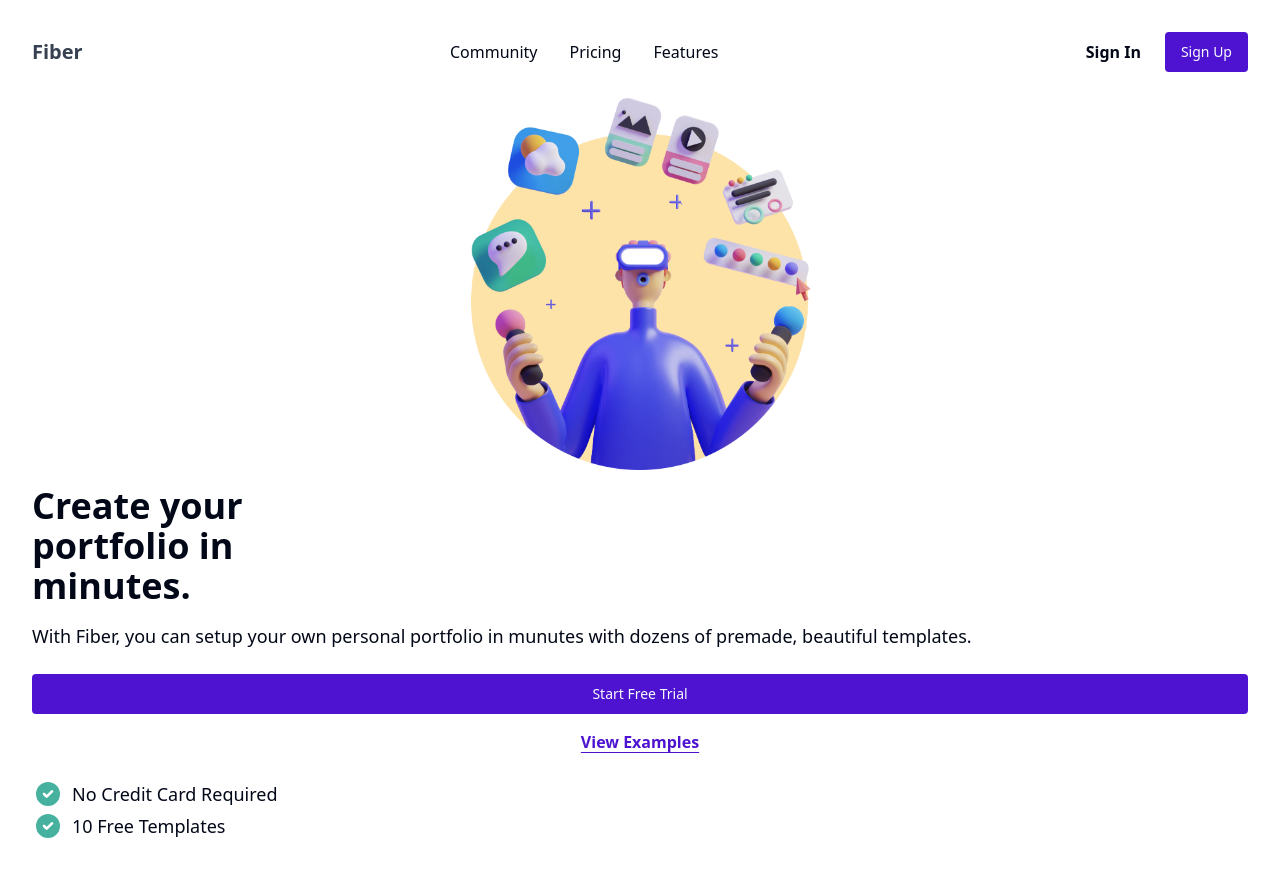
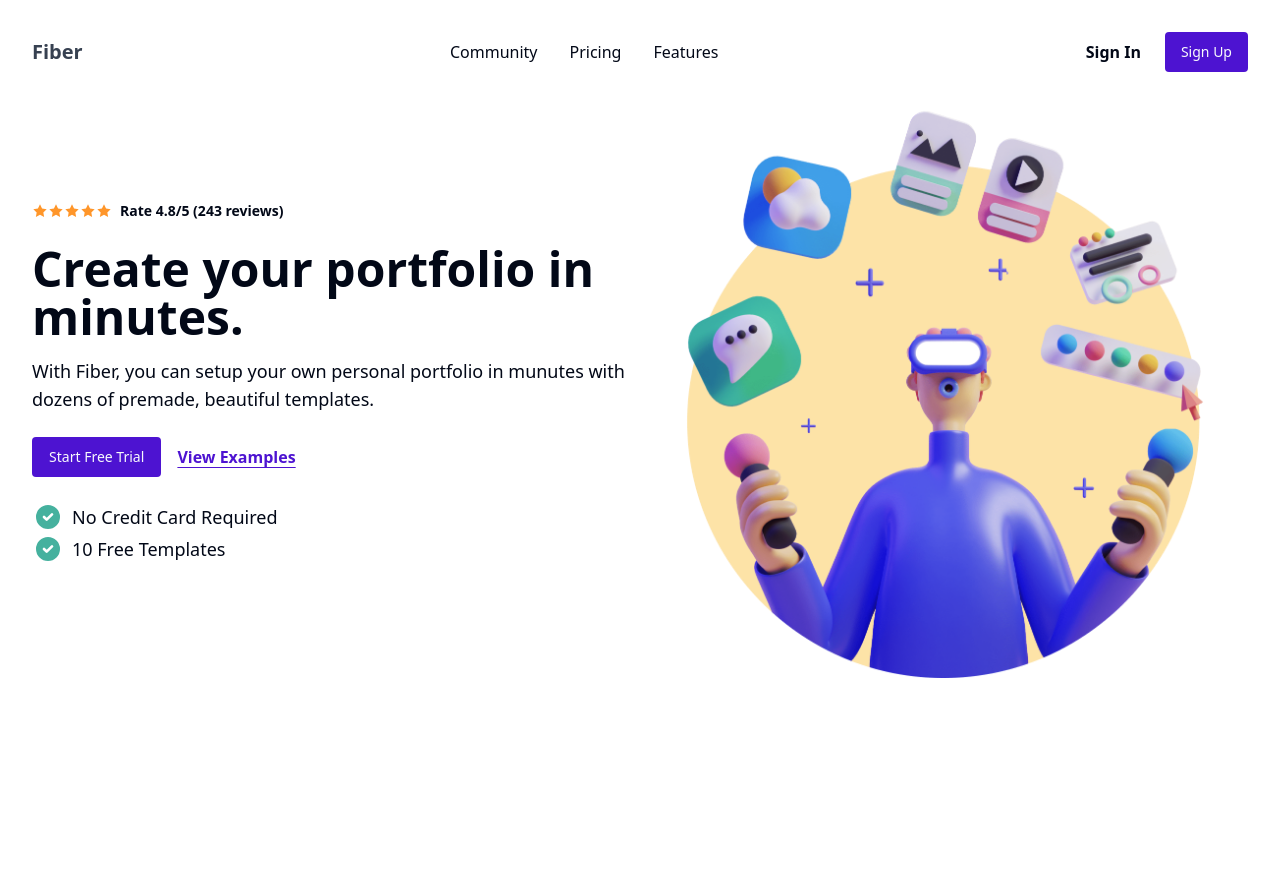
Before and after one commit to pmugasa/fiber-landing-page, a React (Vite) app: page / in a window 1280 px wide. After the commit the page ends 800 px from the top, so only its background shows below. Built offline with nearby package versions, Linux system fonts and the light colour scheme.

Commit message:
add desktop version of the hero section

```diff
--- a/src/App.jsx
+++ b/src/App.jsx
@@ -1,9 +1,9 @@
-import { Menu, CheckCircle2 } from 'lucide-react'
+import { Menu, CheckCircle2, Star } from 'lucide-react'
 import { Sheet, SheetContent, SheetTrigger } from '@/components/ui/sheet'
 import { Button } from '@/components/ui/button'
-import { buttonVariants } from '@/components/ui/button'
 
 const App = () => {
+  const ratings = [1, 2, 3, 4, 5]
   return (
     <>
       <main className=' w-full mx-auto max-w-screen-xl p-8'>
@@ -77,32 +77,39 @@ const App = () => {
             </div>
           </div>
         </nav>
-        <section id='hero' className='w-full '>
-          <div className=''>
-            <div className='flex items-center justify-center'>
+        <section id='hero' className='w-full mx-auto'>
+          <div className='sm:flex flex-row-reverse items-center justify-center'>
+            <div className='flex items-center justify-center sm:w-1/2 mx-auto'>
               <img
                 src='hero-Illustration.png'
                 alt='hero-image'
-                className='w-[400px]'
+                className='w-[400px] sm:w-[900px]'
               />
             </div>
+            <div className='w-full sm:w-1/2'>
               <div className='mt-4'>
-              <h1 className='font-bold text-4xl text-left'>
-                Create your <br />
-                portfolio in <br /> minutes.
+                <div className='sm:flex text-sm items-center justify-start mb-6 hidden'>
+                  {ratings.map((item) => (
+                    <Star size={16} fill='#FF962A' strokeWidth={0} key={item} />
+                  ))}
+                  <p className='font-semibold ml-2'>Rate 4.8/5 (243 reviews)</p>
+                </div>
+                <h1 className='font-bold text-4xl sm:text-5xl  text-left'>
+                  Create your portfolio in minutes.
                 </h1>
                 <p className='text-lg mt-4'>
-                With Fiber, you can setup your own personal portfolio in munutes
-                with dozens of premade, beautiful templates.
+                  With Fiber, you can setup your own personal portfolio in
+                  munutes with dozens of premade, beautiful templates.
                 </p>
               </div>
-            <div className='mt-6 text-center'>
-              <Button className='bg-primary rounded w-full mb-4'>
+              <div className='mt-6 text-center sm:flex items-center space-x-4'>
+                <Button className='bg-primary rounded w-full sm:w-40  hover:bg-purple-800 mb-6 sm:mb-0'>
                   Start Free Trial
                 </Button>
+
                 <a
                   href='#'
-                className='text-center font-bold underline underline-offset-4 text-primary text-'
+                  className='text-center sm:text-left font-bold underline underline-offset-4 text-primary sm:w-full'
                 >
                   View Examples
                 </a>
@@ -128,6 +135,7 @@ const App = () => {
                 </div>
               </div>
             </div>
+          </div>
         </section>
       </main>
     </>
```
Lines whose indentation alone changed are shown as unchanged.
